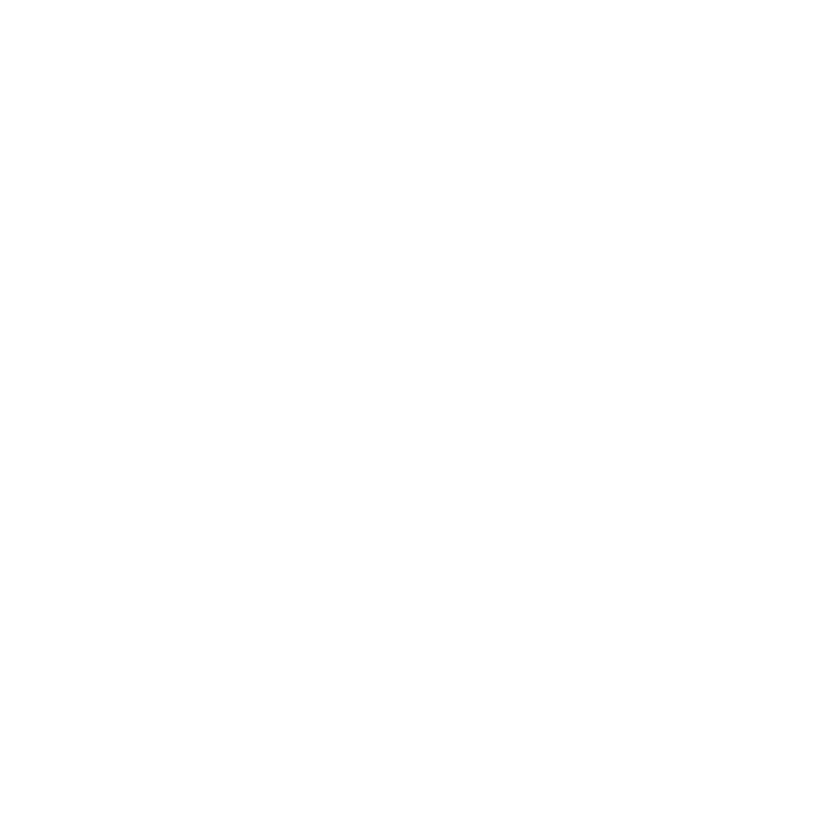
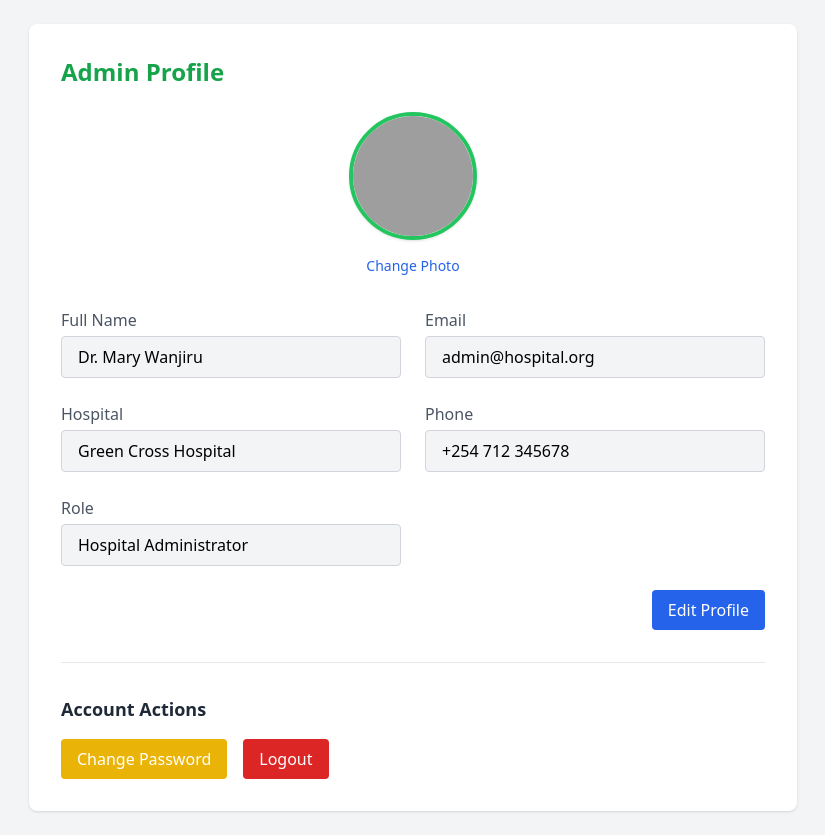
Before and after one commit to M-Bless/Find-A-Donor, a React (Create React App) app: page /admin-profile in a window 1280 px wide. Before the commit this address had no page. Shown: the whole page, without its empty margins (227-1052 px from the left). Before the commit the page ends 800 px from the top, so only its background shows below. Built offline with nearby package versions, Linux system fonts and the light colour scheme; grey boxes are pictures that could not be loaded.

Commit message:
getting the admin furnished

```diff
--- a/src/App.js
+++ b/src/App.js
@@ -12,6 +12,7 @@
 import HospitalDashboard from './components/HospitalAdmin';
 import DoctorManagement from './components/DoctorManagement';
 import AdminLogin from './components/AdminLogin';
+import AdminProfile from './components/AdminProfile';
 
 function App() {
   return (
@@ -30,6 +31,7 @@
           <Route path="/settings-donor" element={<SettingsDonor />} />
           <Route path="/hospital-admin" element={<HospitalDashboard />} />
           <Route path="/doctor-management" element={<DoctorManagement />} />
+          <Route path="/admin-profile" element={<AdminProfile />} />
         </Routes>
       </div>
     </Router>
--- a/src/components/AdminLogin.jsx
+++ b/src/components/AdminLogin.jsx
@@ -20,7 +20,7 @@
       // TODO: Replace with actual authentication logic
       if (email === 'admin@example.com' && password === 'admin123') {
         // Navigate to dashboard
-        navigate('/admin-dashboard');
+        navigate('/hospital-admin');
       } else {
         setError('Invalid credentials');
       }
--- /dev/null
+++ b/src/components/AdminProfile.jsx
@@ -0,0 +1,179 @@
+import React, { useState } from 'react';
+
+const AdminProfile = () => {
+  const [admin, setAdmin] = useState({
+    name: 'Dr. Mary Wanjiru',
+    email: 'admin@hospital.org',
+    hospital: 'Green Cross Hospital',
+    phone: '+254 712 345678',
+    role: 'Hospital Administrator'
+  });
+
+  const [editing, setEditing] = useState(false);
+
+  const [profileImage, setProfileImage] = useState('/default-avatar.png'); // Can be replaced with actual image
+  const [previewImage, setPreviewImage] = useState(null);
+
+  const handleChange = (e) => {
+    setAdmin({ ...admin, [e.target.name]: e.target.value });
+  };
+
+  const handleSave = () => {
+    // TODO: Send updated profile info to the backend
+    setEditing(false);
+  };
+
+  const handleImageChange = (e) => {
+    const file = e.target.files[0];
+    if (file) {
+      const reader = new FileReader();
+      reader.onloadend = () => {
+        setPreviewImage(reader.result);
+      };
+      reader.readAsDataURL(file);
+    }
+  };
+
+  const handleImageUpload = () => {
+    // TODO: Upload image to backend or storage
+    setProfileImage(previewImage);
+    setPreviewImage(null);
+  };
+
+  return (
+    <div className="min-h-screen bg-gray-100 p-6">
+      <div className="max-w-3xl mx-auto bg-white shadow rounded-lg p-8">
+        <h2 className="text-2xl font-bold text-green-600 mb-6">Admin Profile</h2>
+
+        {/* Profile Picture Section */}
+        <div className="flex flex-col items-center mb-8">
+          <div className="relative w-32 h-32">
+            <img
+              src={previewImage || profileImage}
+              alt="Profile"
+              className="w-32 h-32 object-cover rounded-full border-4 border-green-500 shadow"
+            />
+            {previewImage && (
+              <button
+                onClick={handleImageUpload}
+                className="absolute bottom-0 right-0 bg-green-600 text-white px-2 py-1 text-xs rounded-full hover:bg-green-700"
+              >
+                Save
+              </button>
+            )}
+          </div>
+          <label className="mt-4 text-sm text-blue-600 cursor-pointer hover:underline">
+            Change Photo
+            <input
+              type="file"
+              accept="image/*"
+              onChange={handleImageChange}
+              className="hidden"
+            />
+          </label>
+        </div>
+
+        {/* Profile Form Section */}
+        <div className="grid grid-cols-1 sm:grid-cols-2 gap-6 mb-6">
+          <div>
+            <label className="block text-gray-600 mb-1">Full Name</label>
+            <input
+              type="text"
+              name="name"
+              value={admin.name}
+              onChange={handleChange}
+              disabled={!editing}
+              className={`w-full px-4 py-2 border rounded focus:outline-none ${editing ? 'border-green-500' : 'bg-gray-100 border-gray-300'}`}
+            />
+          </div>
+          <div>
+            <label className="block text-gray-600 mb-1">Email</label>
+            <input
+              type="email"
+              name="email"
+              value={admin.email}
+              onChange={handleChange}
+              disabled={!editing}
+              className={`w-full px-4 py-2 border rounded focus:outline-none ${editing ? 'border-green-500' : 'bg-gray-100 border-gray-300'}`}
+            />
+          </div>
+          <div>
+            <label className="block text-gray-600 mb-1">Hospital</label>
+            <input
+              type="text"
+              name="hospital"
+              value={admin.hospital}
+              onChange={handleChange}
+              disabled={!editing}
+              className={`w-full px-4 py-2 border rounded focus:outline-none ${editing ? 'border-green-500' : 'bg-gray-100 border-gray-300'}`}
+            />
+          </div>
+          <div>
+            <label className="block text-gray-600 mb-1">Phone</label>
+            <input
+              type="text"
+              name="phone"
+              value={admin.phone}
+              onChange={handleChange}
+              disabled={!editing}
+              className={`w-full px-4 py-2 border rounded focus:outline-none ${editing ? 'border-green-500' : 'bg-gray-100 border-gray-300'}`}
+            />
+          </div>
+          <div>
+            <label className="block text-gray-600 mb-1">Role</label>
+            <input
+              type="text"
+              name="role"
+              value={admin.role}
+              disabled
+              className="w-full px-4 py-2 bg-gray-100 border border-gray-300 rounded focus:outline-none cursor-not-allowed"
+            />
+          </div>
+        </div>
+
+        {/* Action Buttons */}
+        <div className="flex justify-end gap-4">
+          {editing ? (
+            <>
+              <button
+                onClick={() => setEditing(false)}
+                className="px-4 py-2 bg-gray-300 text-gray-700 rounded hover:bg-gray-400"
+              >
+                Cancel
+              </button>
+              <button
+                onClick={handleSave}
+                className="px-4 py-2 bg-green-600 text-white rounded hover:bg-green-700"
+              >
+                Save Changes
+              </button>
+            </>
+          ) : (
+            <button
+              onClick={() => setEditing(true)}
+              className="px-4 py-2 bg-blue-600 text-white rounded hover:bg-blue-700"
+            >
+              Edit Profile
+            </button>
+          )}
+        </div>
+
+        {/* Account Actions */}
+        <hr className="my-8" />
+        <div>
+          <h3 className="text-lg font-semibold text-gray-800 mb-4">Account Actions</h3>
+          <div className="flex flex-col sm:flex-row gap-4">
+            <button className="px-4 py-2 bg-yellow-500 text-white rounded hover:bg-yellow-600">
+              Change Password
+            </button>
+            <button className="px-4 py-2 bg-red-600 text-white rounded hover:bg-red-700">
+              Logout
+            </button>
+          </div>
+        </div>
+      </div>
+    </div>
+  );
+};
+
+export default AdminProfile;
```
Also changed, not shown: 1 other file (tests, documents, lock files or other folders).
